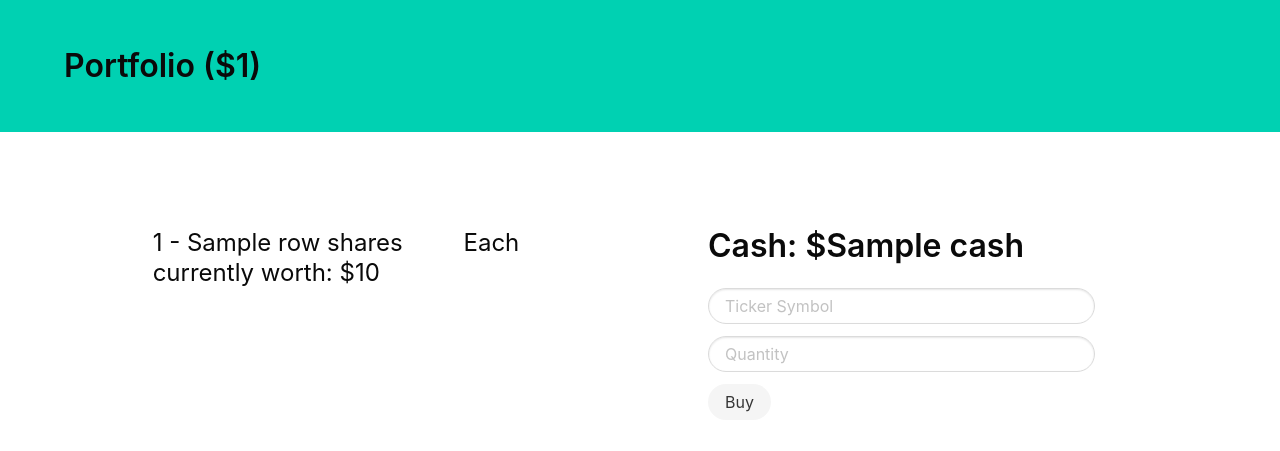
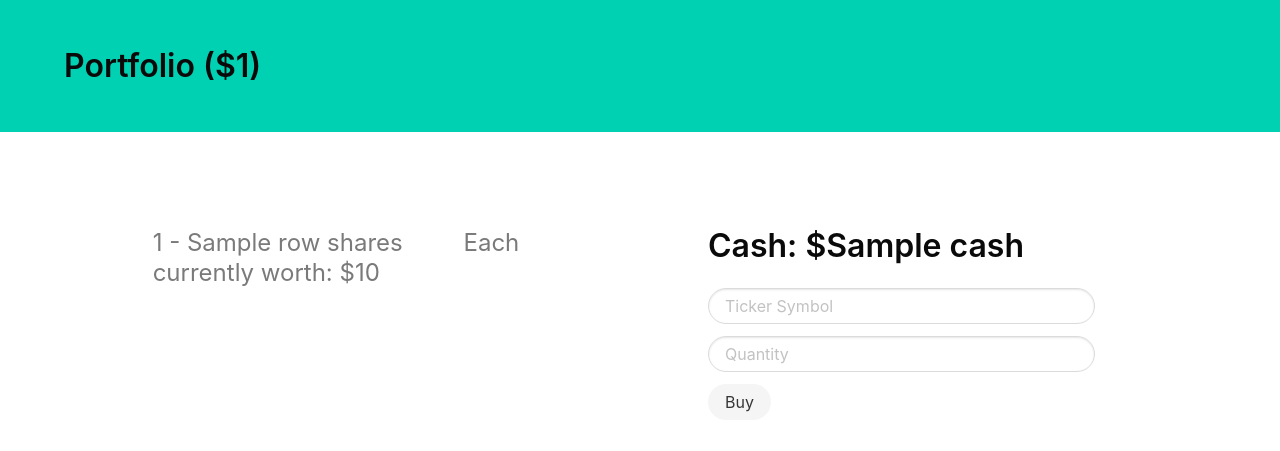
Before and after one commit to thisisvinny/TTP-FS, a Flask app: template templates/portfolio.html in a window 1280 px wide. Shown: the part 56-507 px from the top of the page. Run offline with Flask 2, Linux system fonts and the light colour scheme; the template is opened without the code that fills it: most values are stand-ins (such as "Sample title", 1, 10 or a date in 2020).

Commit message:
change font color based on performance

```diff
--- a/routes.py
+++ b/routes.py
@@ -144,14 +144,26 @@ def portfolio():
 		rows = portfolio.fetchall()
 		current_prices = []
 		total_worth = 0
+		performance = []
 		#compile the current prices of owned ticker symbol, pass it to portfolio.html
 		for row in rows:
+			#get current price
 			url = iex_api_base + row[0] + iex_api_current_price
 			current_price = json.loads(requests.get(url).text)
 			current_prices.append(current_price)
 			total_worth += row[1] * current_price
+			#get open price, compare with current price to assign font color
+			url = iex_api_base + row[0] + iex_api_open_price
+			content = json.loads(requests.get(url).text)
+			open_price = content["open"]["price"]
+			if current_price > open_price:
+				performance.append(1)
+			elif current_price < open_price:
+				performance.append(-1)
+			else:
+				performance.append(0)
 	con.close()
-	return render_template("portfolio.html", cash=cash, rows=rows, current_prices=current_prices, total_worth="%.2f"%total_worth)
+	return render_template("portfolio.html", cash=cash, rows=rows, current_prices=current_prices, total_worth="%.2f"%total_worth, performance=performance)
 
 @app.route("/transactions/")
 def transactions():
--- a/templates/portfolio.html
+++ b/templates/portfolio.html
@@ -16,7 +16,13 @@
 			{% for i in range(rows|length) %}
 			<section class="section">
 				<div class="container">
-					<h1 class="subtitle is-4 has-text-black">{{ rows[i][0] }} - {{ rows[i][1] }} shares	&nbsp&nbsp&nbsp&nbsp&nbsp&nbsp&nbsp Each currently worth: ${{ current_prices[i] }}</h1>
+					{% if performance[i] == 1 %}
+					<h1 class="subtitle is-4 has-text-primary">{{ rows[i][0] }} - {{ rows[i][1] }} shares	&nbsp&nbsp&nbsp&nbsp&nbsp&nbsp&nbsp Each currently worth: ${{ current_prices[i] }}</h1>
+					{% elif performance[i] == -1 %}
+					<h1 class="subtitle is-4 has-text-danger">{{ rows[i][0] }} - {{ rows[i][1] }} shares	&nbsp&nbsp&nbsp&nbsp&nbsp&nbsp&nbsp Each currently worth: ${{ current_prices[i] }}</h1>
+					{% else %}
+					<h1 class="subtitle is-4 has-text-grey">{{ rows[i][0] }} - {{ rows[i][1] }} shares	&nbsp&nbsp&nbsp&nbsp&nbsp&nbsp&nbsp Each currently worth: ${{ current_prices[i] }}</h1>
+					{% endif %}
 				</div>
 			</section>
 			{% endfor %}
```
